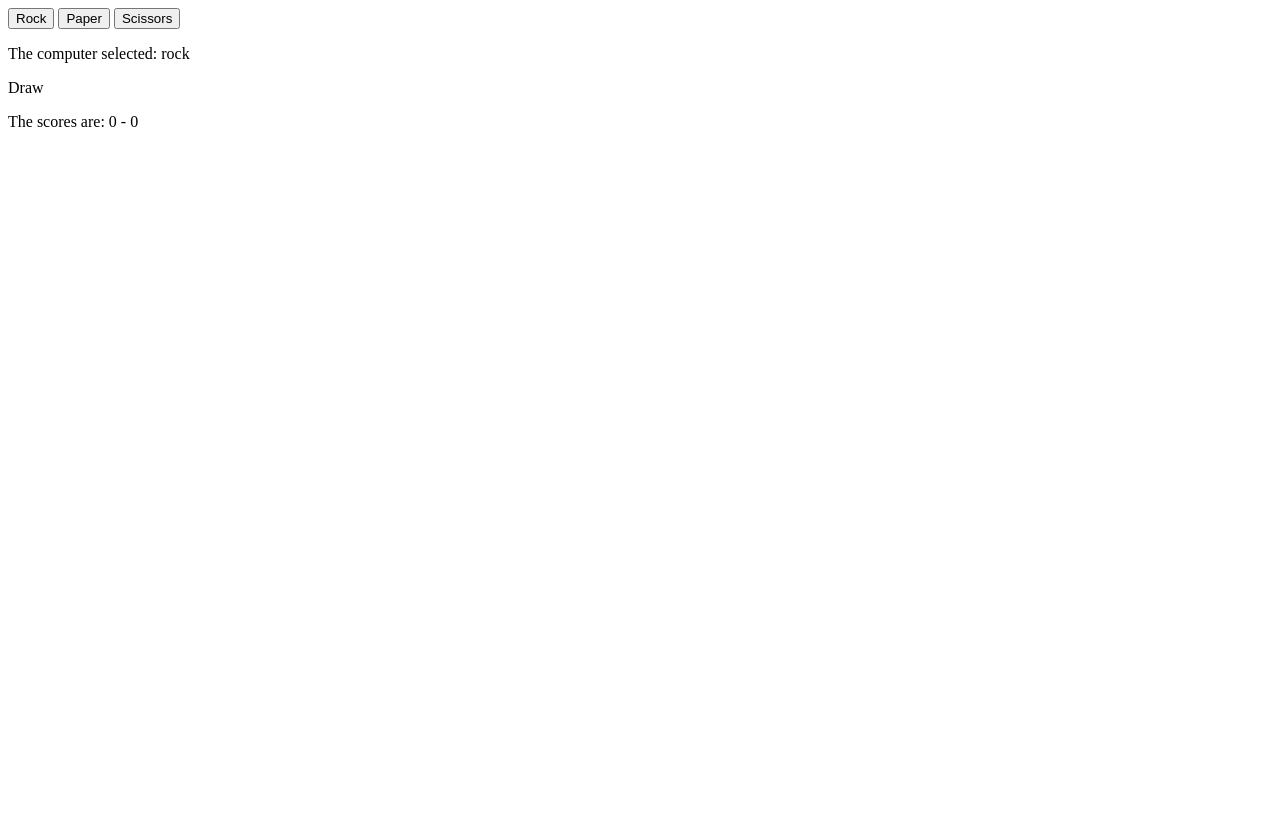
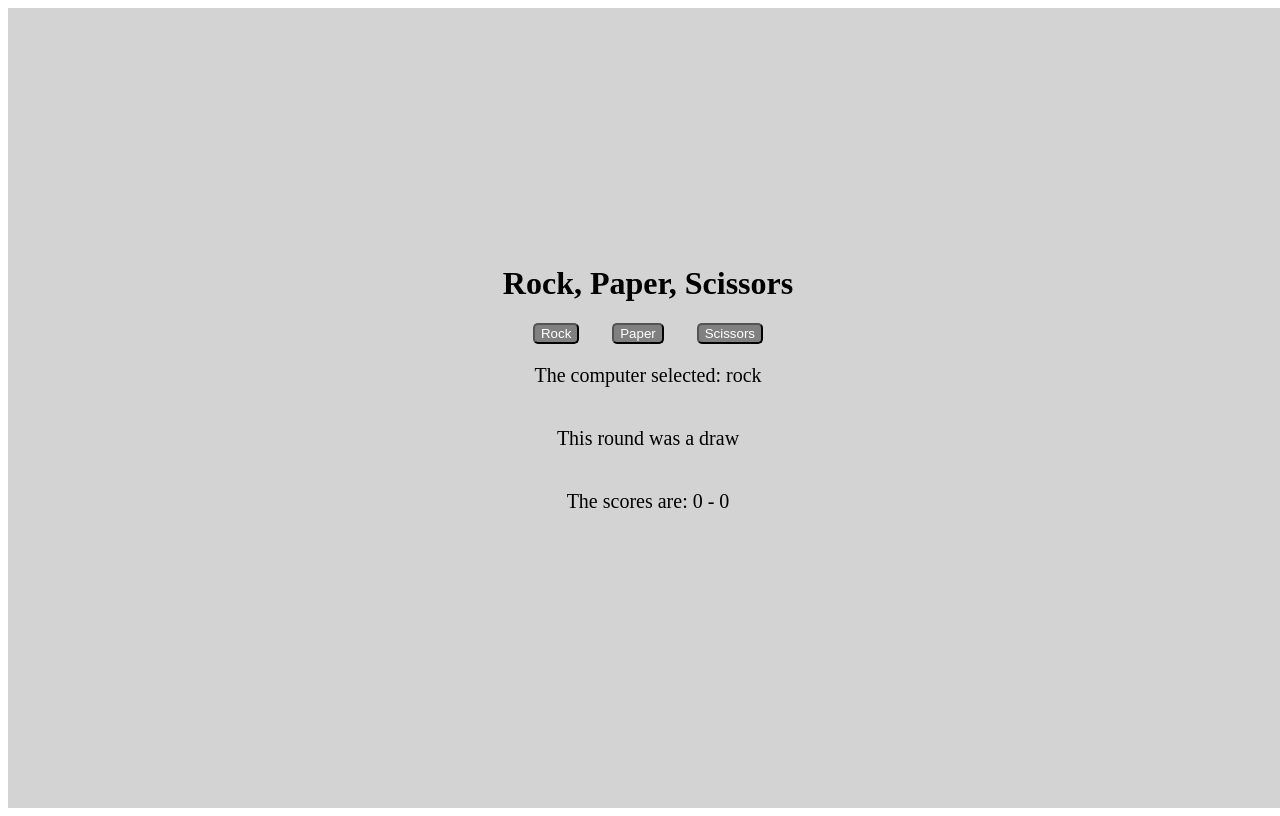
Before and after one commit to halabia/RockPaperScissors, a plain HTML site: page index.html in a window 1280 px wide. Both pictures are taken after a click on the button "Rock". Drawn offline with Linux system fonts and the light colour scheme.

Commit message:
feat: updated UI with target score

```diff
--- a/index.html
+++ b/index.html
@@ -7,19 +7,23 @@
     <head>
         <meta charset="utf-8">
         <meta http-equiv="X-UA-Compatible" content="IE=edge">
-        <title></title>
+        <title>Rock, Paper, Scissors</title>
         <meta name="description" content="">
         <meta name="viewport" content="width=device-width, initial-scale=1">
-        <link rel="stylesheet" href="">
+        <link rel="stylesheet" href="style.css">
     </head>
     <body>
-        <button id="rock">Rock</button>
-        <button id="paper">Paper</button>
-        <button id="scissors">Scissors</button>
         <div id="container">
+            <h1>Rock, Paper, Scissors</h1>
+            <div class="options">
+                <button id="rock">Rock</button>
+                <button id="paper">Paper</button>
+                <button id="scissors">Scissors</button>
+            </div>
             <p id="computer"/>
             <p id="round"/>
             <p id="result"/>
+            <p id="game"/>
         <script src="javascript.js" async defer></script>
     </body>
 </html>
--- a/javascript.js
+++ b/javascript.js
@@ -2,30 +2,25 @@ var x = 0;
 var y = 0;
 
 playRound = (decision) => {
-
-// play a 5 game round
     const choices = ["rock", "paper", "scissors"]
-
-    // const container = document.querySelector('#container');
 
     // computer's decision
     let getComputerChoice = choices[Math.floor(Math.random()*choices.length)];
     const content3 = document.querySelector('#computer');
     content3.textContent = "The computer selected: " + getComputerChoice;
 
-    // console.log(getComputerChoice)
-
+        // different round outcomes
         if (decision == "rock" & getComputerChoice == "rock" || decision == "scissors" & getComputerChoice == "scissors" || decision == "paper" & getComputerChoice == "paper") {
             const content = document.querySelector('#round');
-            content.textContent = "Draw";
+            content.textContent = "This round was a draw";
         } else if (decision == "rock" & getComputerChoice == "scissors" || decision == "paper" & getComputerChoice == "rock" || decision == "scissors" & getComputerChoice == "paper" ) {
             x++
             const content = document.querySelector('#round');
-            content.textContent = "Win";
+            content.textContent = "You win this round";
         } else if (decision == "rock" & getComputerChoice == "paper"|| decision == "paper" & getComputerChoice == "scissors" || decision == "scissors" & getComputerChoice == "rock" ) {
             y++
             const content = document.querySelector('#round');
-            content.textContent = "Lose";
+            content.textContent = "You lose this round";
         }
 
         const content2 = document.querySelector('#result');
@@ -33,15 +28,22 @@ playRound = (decision) => {
 
     // decide if player wins or loses the game based on total round wins
     if (x == 5) {
-        console.log("You win the game")
+        const content = document.querySelector('#game');
+        content.textContent = "You won the game";
+        content.setAttribute('style', 'color: white; background: green;');
+        x = 0;
+        y = 0;
     }
     else if (y == 5) {
-        console.log("You lose the game")
+        const content = document.querySelector('#game');
+        content.textContent = "You lost the game";
+        content.setAttribute('style', 'color: white; background: red;');
+        x = 0;
+        y = 0;
     }
-        // container.appendChild(content)
-
 }
 
+// setup scenarios for each button press
 const rockButton = document.querySelector('#rock');
 rockButton.addEventListener('click', function (e) {
     playRound("rock")
--- /dev/null
+++ b/style.css
@@ -0,0 +1,24 @@
+#container {
+    display: flex;
+    flex-direction: column;
+    justify-content: center;
+    align-items: center;
+    height: 100vh;
+    width: 100vw;
+    background-color: lightgray;
+    flex: 1;
+}
+button {
+    background-color: gray;
+    color: white;
+    border-radius: 5px;
+    cursor: pointer;
+}
+.options {
+    display: flex;
+    gap: 20%;
+    justify-content: center;
+}
+p {
+    font-size: 20px;
+}
```
Also changed, not shown: 1 other file.
